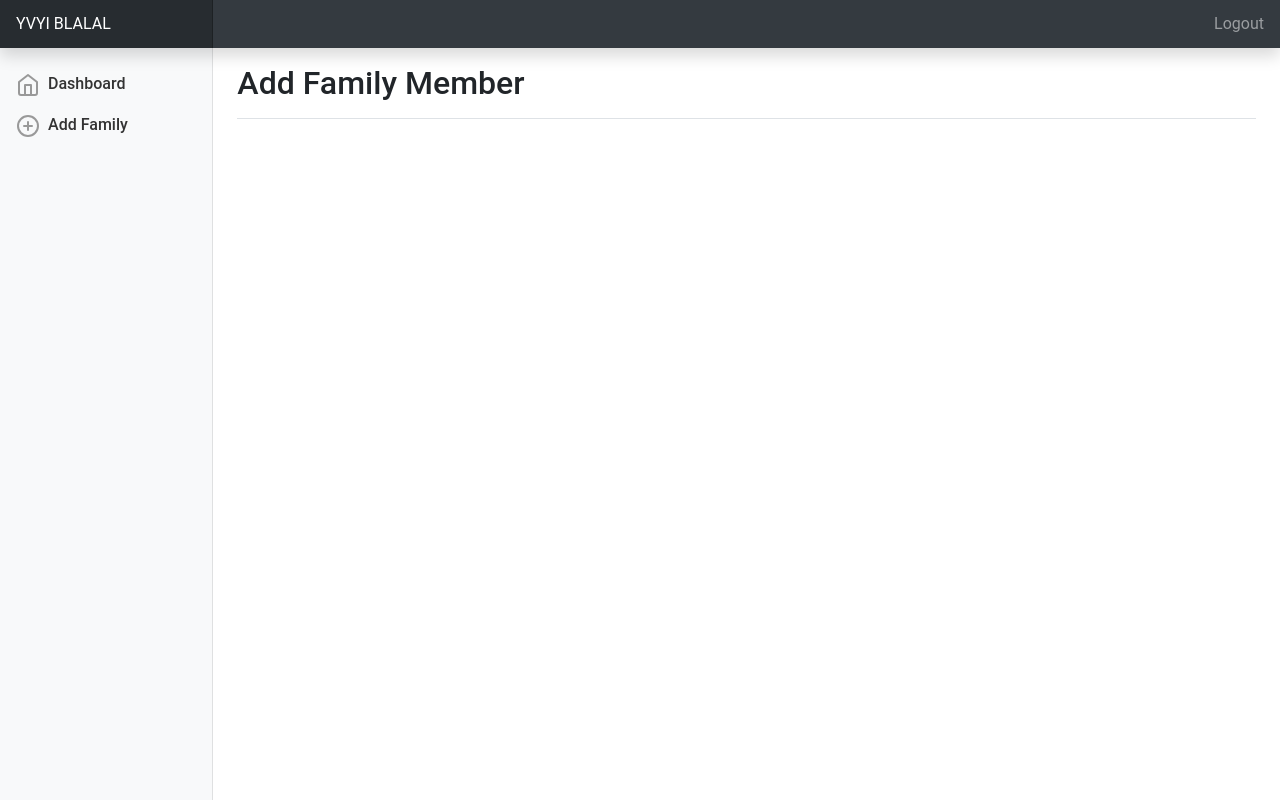
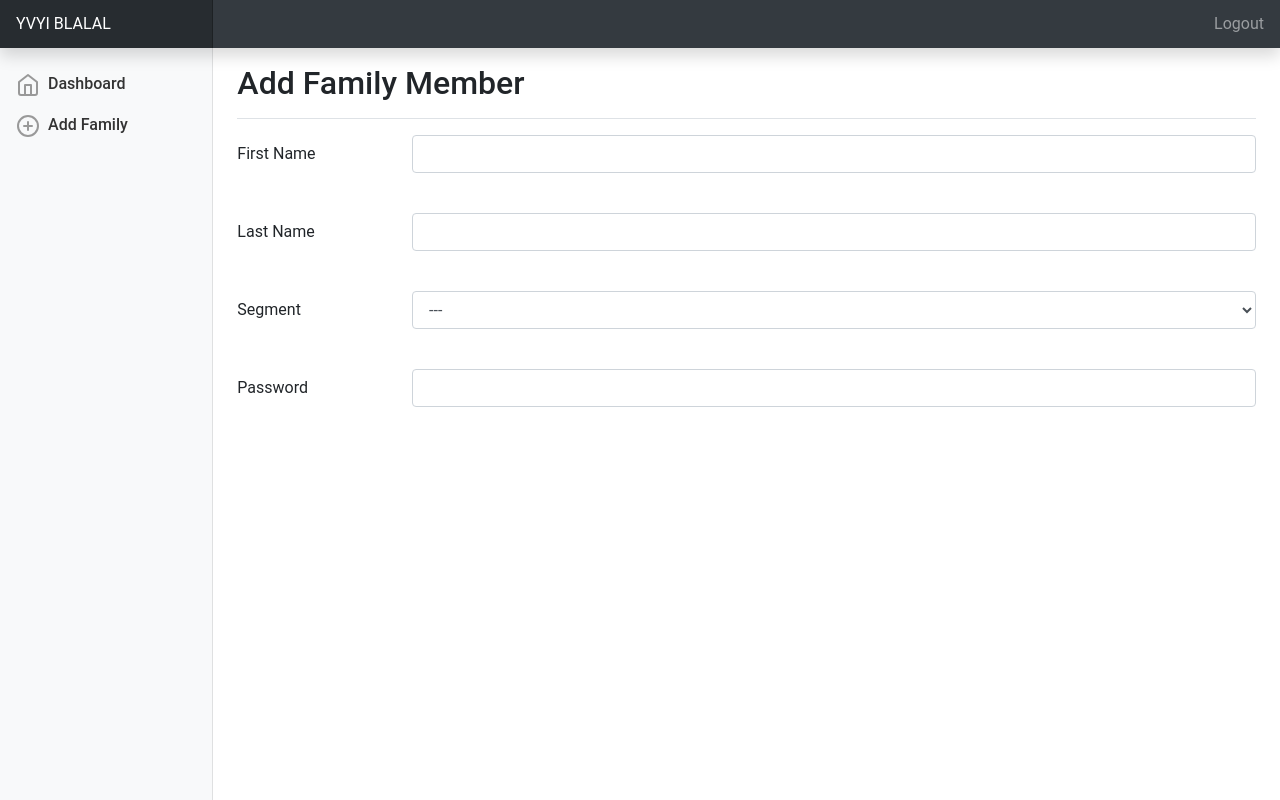
Before and after one commit to eni4sure/mendel, a PHP site: page /dashboard/add_family_member.php in a window 1280 px wide. Run offline with PHP 8.4, Linux system fonts and the light colour scheme; the visitor is signed in with stand-in values (Sample User, id 1); some libraries are stand-ins or nearby versions.

Commit message:
DB and family add form added

```diff
--- a/dashboard/add_family_member.php
+++ b/dashboard/add_family_member.php
@@ -24,6 +24,42 @@
                 <div class="d-flex justify-content-between flex-wrap flex-md-nowrap align-items-center pt-3 pb-2 mb-3 border-bottom">
                     <h1 class="h2">Add Family Member</h1>
                 </div>
+
+                <form action="" method="POST">
+
+                    <div class="form-group row">
+                        <label class="col-sm-2 col-form-label">First Name</label>
+                        <div class="col-sm-10">
+                            <input type="text" required class="form-control" >
+                        </div>
+                    </div>
+
+                    <div class="form-group row">
+                        <label class="col-sm-2 col-form-label">Last Name</label>
+                        <div class="col-sm-10">
+                            <input type="text" required class="form-control" >
+                        </div>
+                    </div>
+
+                    <div class="form-group row">
+                        <label class="col-sm-2 col-form-label">Segment</label>
+                        <div class="col-sm-10">
+                            <select class="form-control" required>
+                                <option value="" selected disabled>---</option>
+                                <option>White</option>
+                                <option>Black</option>
+                                <option>No Colour</option>
+                            </select>
+                        </div>
+                    </div>
+
+                    <div class="form-group row">
+                        <label class="col-sm-2 col-form-label">Password</label>
+                        <div class="col-sm-10">
+                            <input type="password" required class="form-control" >
+                        </div>
+                    </div>
+                </form>
 
                 <!-- <div class="table-responsive">
                     <table class="table table-striped table-lg">
--- a/register.php
+++ b/register.php
@@ -65,7 +65,7 @@
 
         if(count($error) == 0){
 
-            $query = "INSERT INTO `tbl_users` (`user_fname`, `user_lname`, `user_group`, `user_email`, `user_password`) VALUES ( '".$first_name."', '".$last_name."', '".$group."', '".$email."', '".password_hash($password, PASSWORD_DEFAULT)."')";
+            $query = "INSERT INTO `tbl_users` (`user_fname`, `user_lname`, `user_group`, `user_email`, `user_password`, `user_unique_id`) VALUES ( '".$first_name."', '".$last_name."', '".$group."', '".$email."', '".password_hash($password, PASSWORD_DEFAULT)."', '".uniqid()."')";
             $result = mysqli_query($conn,$query);
 
             print_r( $query );
@@ -124,8 +124,8 @@
                                 <label class="form-control-label">Last Name</label>
                                 <input required type="text" name="last_name" class="form-control auth_bridges">
                             </div>
-                            <select name="group" class="form-control auth_bridges">
-                                <option>Choose a group</option>
+                            <select name="group" class="form-control auth_bridges" required>
+                                <option value="" selected disabled>Choose a group</option>
                                 <option>Cold</option>
                                 <option>Cool</option>
                                 <option>Bold</option>
```
